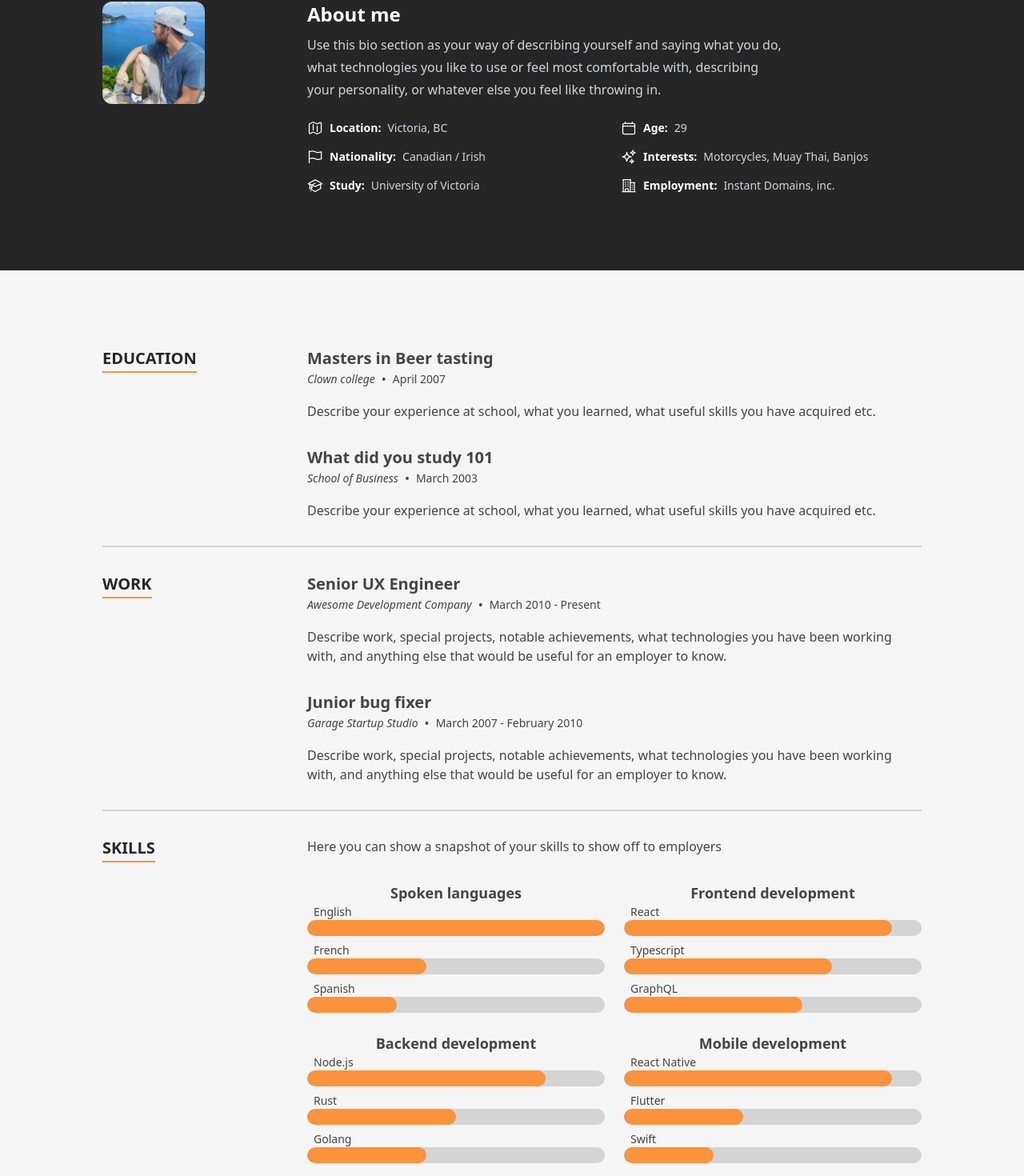
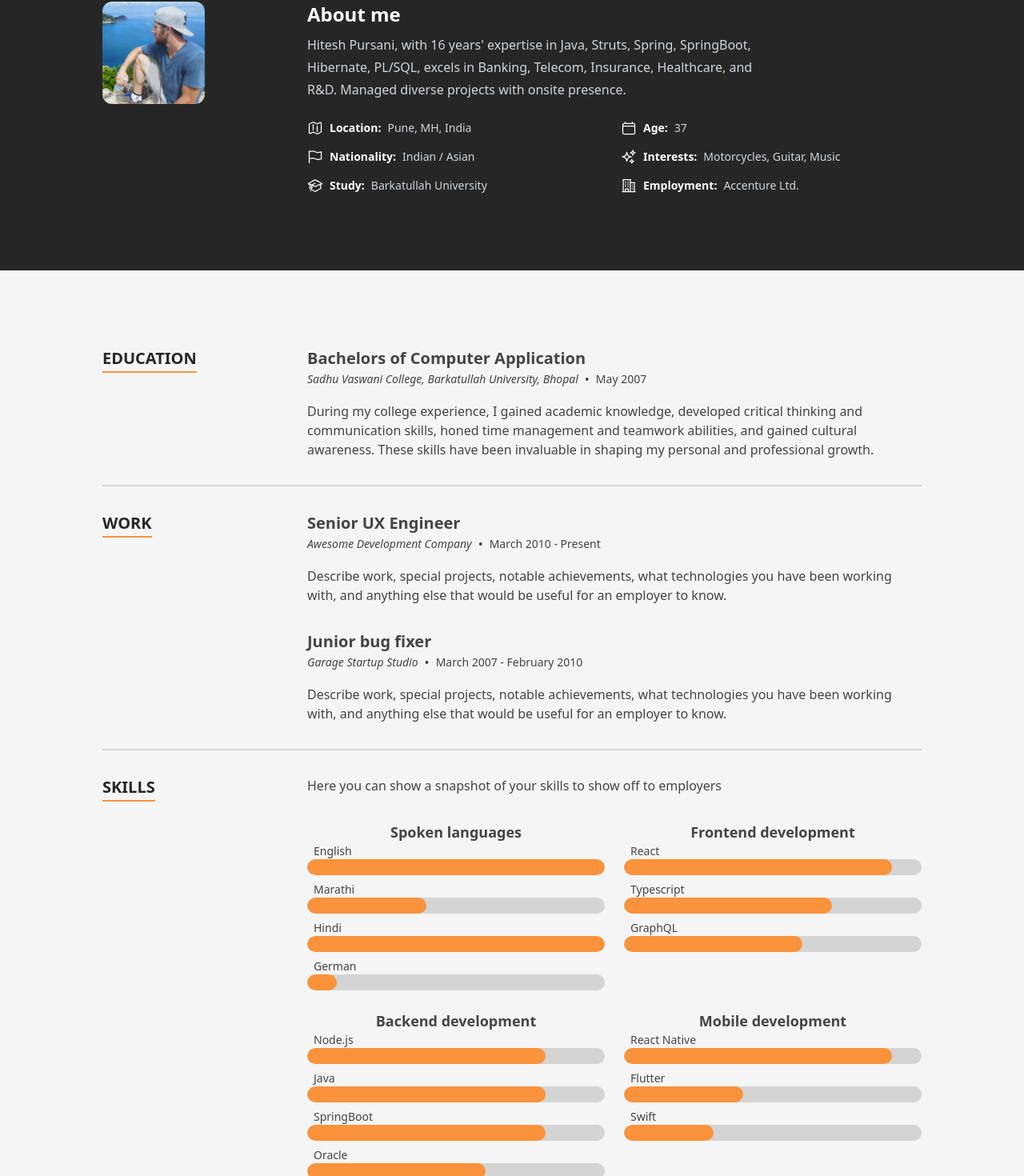
Before and after one commit to pursani9/hitesh-react-website, a Next.js app: page / in a window 1280 px wide. Shown: the part 894-2364 px from the top of the page at 80% size. Built offline with nearby package versions, Linux system fonts and the light colour scheme.

Commit message:
updated launch and data for react website

```diff
--- a/src/data/data.tsx
+++ b/src/data/data.tsx
@@ -78,9 +78,9 @@ export const heroData: Hero = {
         registrar and site builder.
       </p>
       <p className="prose-sm text-stone-200 sm:prose-base lg:prose-lg">
-        In my free time time, you can catch me training in <strong className="text-stone-100">Muay Thai</strong>,
-        plucking my <strong className="text-stone-100">banjo</strong>, or exploring beautiful{' '}
-        <strong className="text-stone-100">Vancouver Island</strong>.
+        In my free time time, you can catch me training in <strong className="text-stone-100">Java</strong>,
+        plucking my <strong className="text-stone-100">Guitar</strong>, or exploring beautiful{' '}
+        <strong className="text-stone-100">Pune City</strong>.
       </p>
     </>
   ),
@@ -104,16 +104,15 @@ export const heroData: Hero = {
  */
 export const aboutData: About = {
   profileImageSrc: profilepic,
-  description: `Use this bio section as your way of describing yourself and saying what you do, what technologies you like
-  to use or feel most comfortable with, describing your personality, or whatever else you feel like throwing
-  in.`,
+  description: `Hitesh Pursani, with 16 years' expertise in Java, Struts, Spring, SpringBoot, Hibernate, PL/SQL, excels in Banking,
+  Telecom, Insurance, Healthcare, and R&D. Managed diverse projects with onsite presence.`,
   aboutItems: [
-    {label: 'Location', text: 'Victoria, BC', Icon: MapIcon},
-    {label: 'Age', text: '29', Icon: CalendarIcon},
-    {label: 'Nationality', text: 'Canadian / Irish', Icon: FlagIcon},
-    {label: 'Interests', text: 'Motorcycles, Muay Thai, Banjos', Icon: SparklesIcon},
-    {label: 'Study', text: 'University of Victoria', Icon: AcademicCapIcon},
-    {label: 'Employment', text: 'Instant Domains, inc.', Icon: BuildingOffice2Icon},
+    {label: 'Location', text: 'Pune, MH, India', Icon: MapIcon},
+    {label: 'Age', text: '37', Icon: CalendarIcon},
+    {label: 'Nationality', text: 'Indian / Asian', Icon: FlagIcon},
+    {label: 'Interests', text: 'Motorcycles, Guitar, Music', Icon: SparklesIcon},
+    {label: 'Study', text: 'Barkatullah University', Icon: AcademicCapIcon},
+    {label: 'Employment', text: 'Accenture Ltd.', Icon: BuildingOffice2Icon},
   ],
 };
 
@@ -129,12 +128,16 @@ export const skills: SkillGroup[] = [
         level: 10,
       },
       {
-        name: 'French',
+        name: 'Marathi',
         level: 4,
       },
       {
-        name: 'Spanish',
-        level: 3,
+        name: 'Hindi',
+        level: 10,
+      },
+      {
+        name: 'German',
+        level: 1,
       },
     ],
   },
@@ -163,12 +166,20 @@ export const skills: SkillGroup[] = [
         level: 8,
       },
       {
-        name: 'Rust',
-        level: 5,
+        name: 'Java',
+        level: 8,
       },
       {
-        name: 'Golang',
-        level: 4,
+        name: 'SpringBoot',
+        level: 8,
+      },
+      {
+        name: 'Oracle',
+        level: 6,
+      },
+      {
+        name: 'Angular',
+        level: 2,
       },
     ],
   },
@@ -268,16 +279,12 @@ export const portfolioItems: PortfolioItem[] = [
  */
 export const education: TimelineItem[] = [
   {
-    date: 'April 2007',
-    location: 'Clown college',
-    title: 'Masters in Beer tasting',
-    content: <p>Describe your experience at school, what you learned, what useful skills you have acquired etc.</p>,
-  },
-  {
-    date: 'March 2003',
-    location: 'School of Business',
-    title: 'What did you study 101',
-    content: <p>Describe your experience at school, what you learned, what useful skills you have acquired etc.</p>,
+    date: 'May 2007',
+    location: 'Sadhu Vaswani College, Barkatullah University, Bhopal',
+    title: 'Bachelors of Computer Application',
+    content: <p>During my college experience, I gained academic knowledge, developed critical thinking and
+      communication skills, honed time management and teamwork abilities,
+       and gained cultural awareness. These skills have been invaluable in shaping my personal and professional growth.</p>,
   },
 ];
 
@@ -340,8 +347,8 @@ export const contact: ContactSection = {
   items: [
     {
       type: ContactType.Email,
-      text: 'reachout@timbaker.me',
-      href: 'mailto:reachout@timbaker.me',
+      text: 'pursani9@gmail.com',
+      href: 'mailto:pursani9@gmail.com',
     },
     {
       type: ContactType.Location,
@@ -350,13 +357,13 @@ export const contact: ContactSection = {
     },
     {
       type: ContactType.Instagram,
-      text: '@tbakerx',
-      href: 'https://www.instagram.com/tbakerx/',
+      text: '@hiteshpursani',
+      href: 'https://www.instagram.com/hiteshpursani/',
     },
     {
       type: ContactType.Github,
-      text: 'tbakerx',
-      href: 'https://github.com/tbakerx',
+      text: 'pursani9',
+      href: 'https://github.com/pursani9',
     },
   ],
 };
@@ -365,9 +372,9 @@ export const contact: ContactSection = {
  * Social items
  */
 export const socialLinks: Social[] = [
-  {label: 'Github', Icon: GithubIcon, href: 'https://github.com/tbakerx'},
+  {label: 'Github', Icon: GithubIcon, href: 'https://github.com/pursani9'},
   {label: 'Stack Overflow', Icon: StackOverflowIcon, href: 'https://stackoverflow.com/users/8553186/tim-baker'},
   {label: 'LinkedIn', Icon: LinkedInIcon, href: 'https://www.linkedin.com/in/timbakerx/'},
   {label: 'Instagram', Icon: InstagramIcon, href: 'https://www.instagram.com/reactresume/'},
-  {label: 'Twitter', Icon: TwitterIcon, href: 'https://twitter.com/TimBakerx'},
+  {label: 'Twitter', Icon: TwitterIcon, href: 'https://twitter.com/pursani9'},
 ];
```
